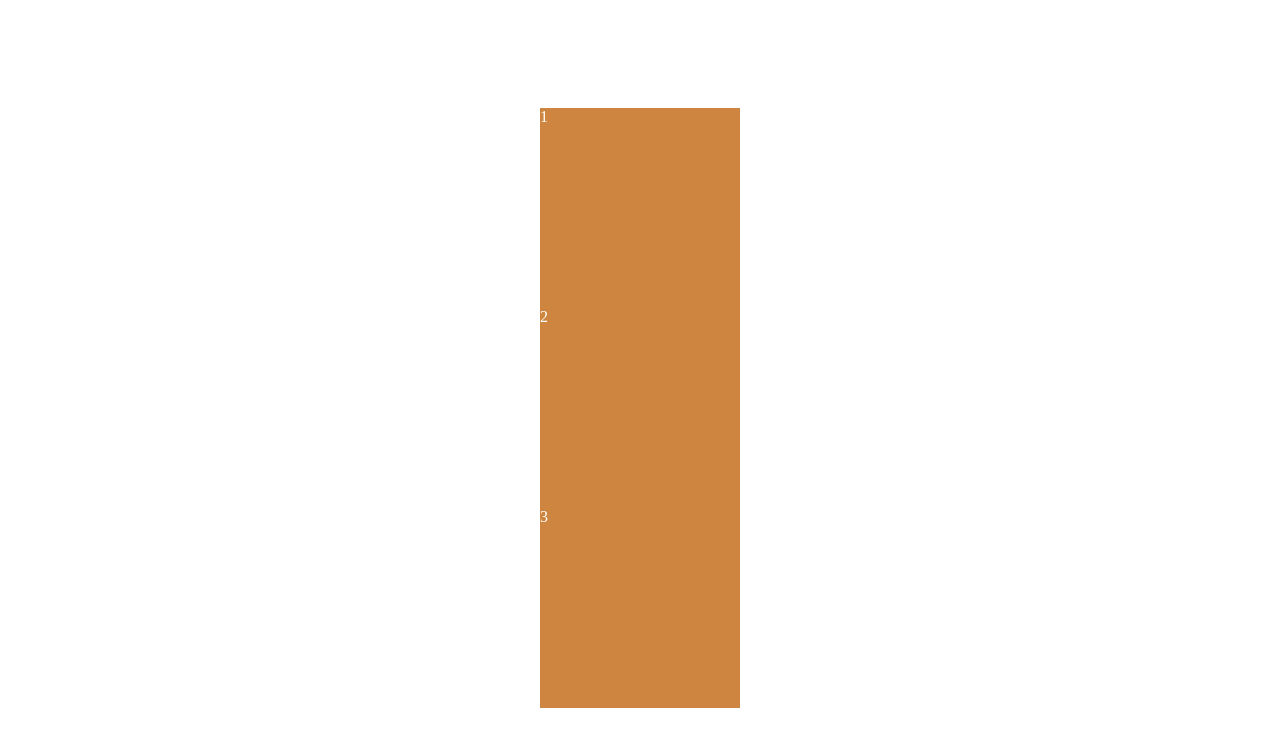
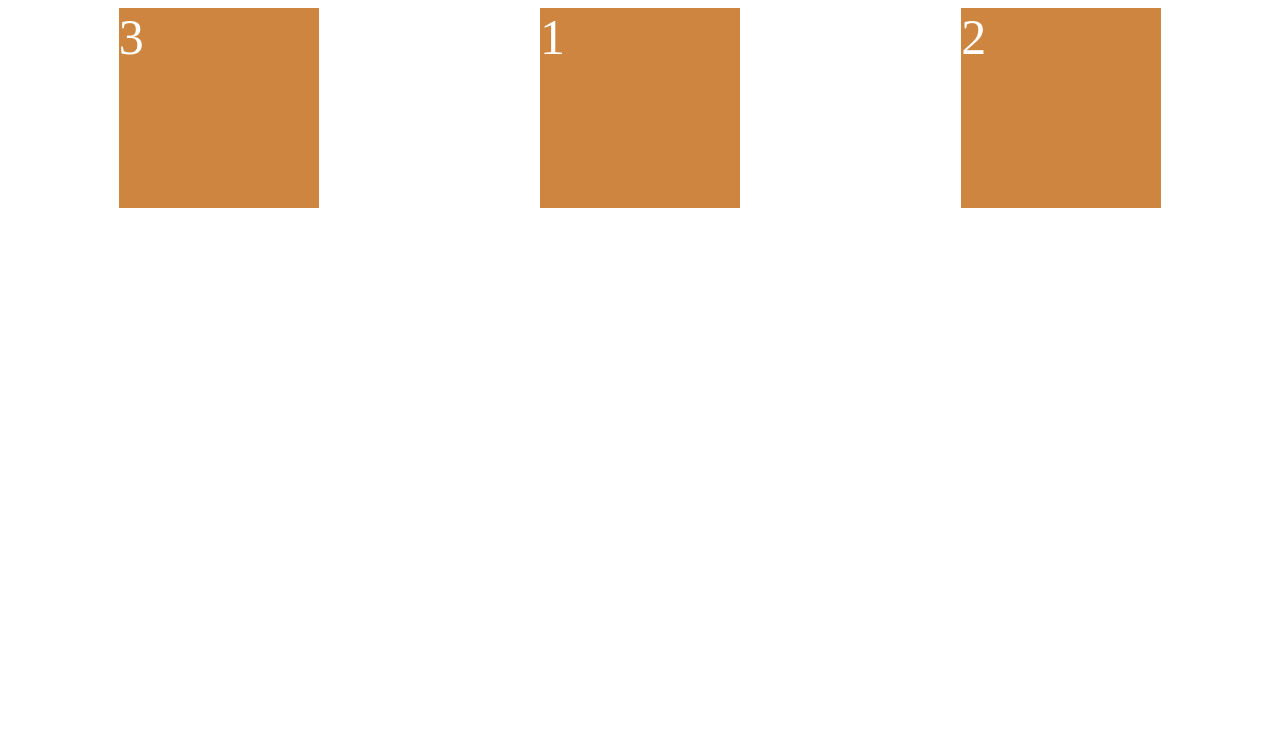
Before and after one commit to gwansiklim/csslayout, a plain HTML site: page index.html in a window 1280 px wide. Drawn offline with Linux system fonts and the light colour scheme.

Commit message:
nth-child 사용법

```diff
--- a/index.html
+++ b/index.html
@@ -10,10 +10,10 @@
 </head>
 
 <body>
-    <div class="wrapper">
-        <div class="box">1</div>
-        <div class="box">2</div>
-        <div class="box">3</div>
+    <div class="father">
+        <div class="child">1</div>
+        <div class="child">2</div>
+        <div class="child">3</div>
     </div>
 
 </body>
--- a/styles.css
+++ b/styles.css
@@ -1,16 +1,22 @@
-.wrapper {
+.father {
     display: flex;
-    flex-direction: column;
     /* Main Axis */
-    justify-content: center;
-    /* Cross Axis */
-    align-items: center;
+    justify-content: space-around;
     height: 100vh;
 }
 
-.box {
+.child {
     background-color: peru;
     width: 200px;
     height: 200px;
     color: white;
+    font-size: 50px;
 }
+
+.child:nth-child(1) {
+    order:2
+}
+
+.child:nth-child(2) {
+    order: 3;
+}
```
Also changed, not shown: README.md.
